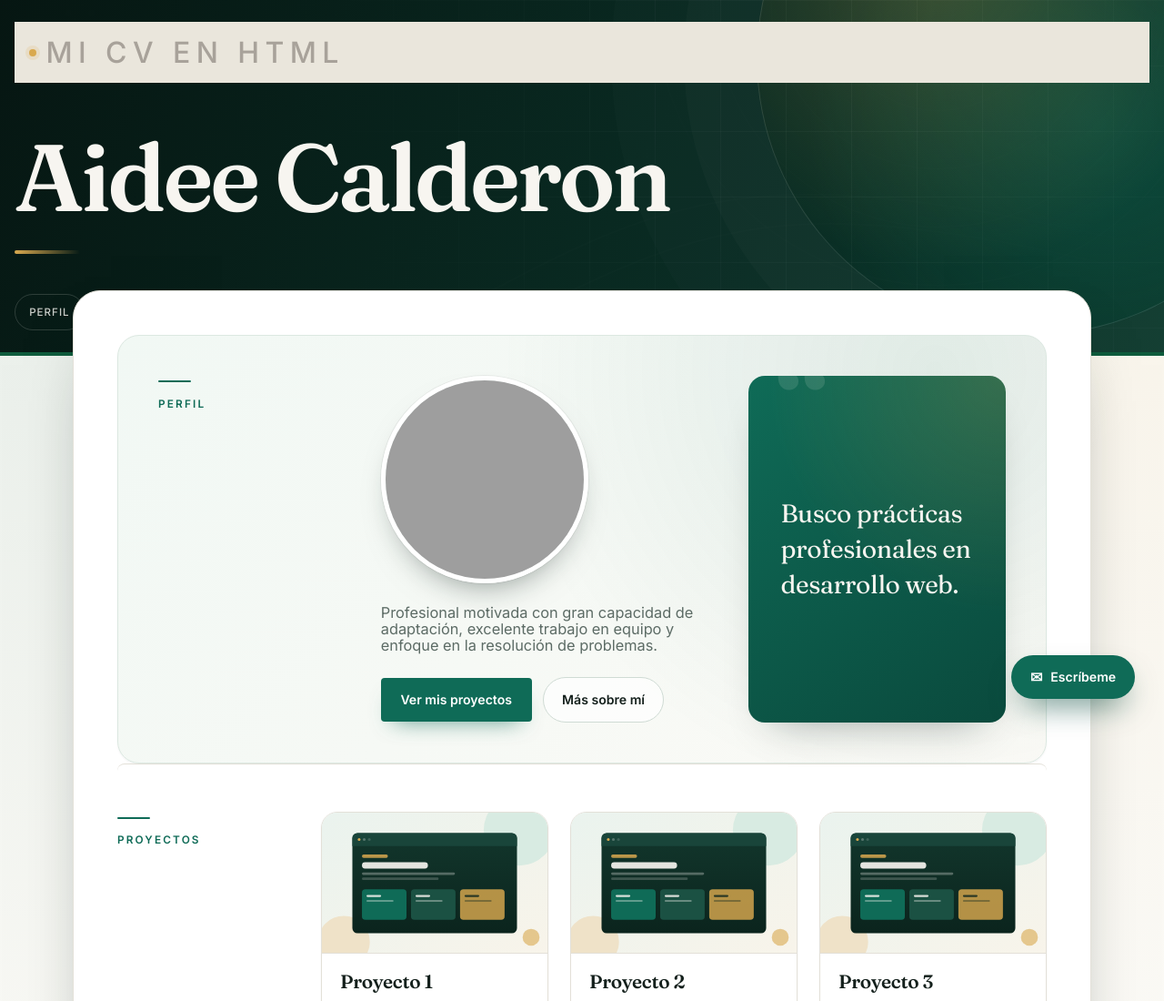
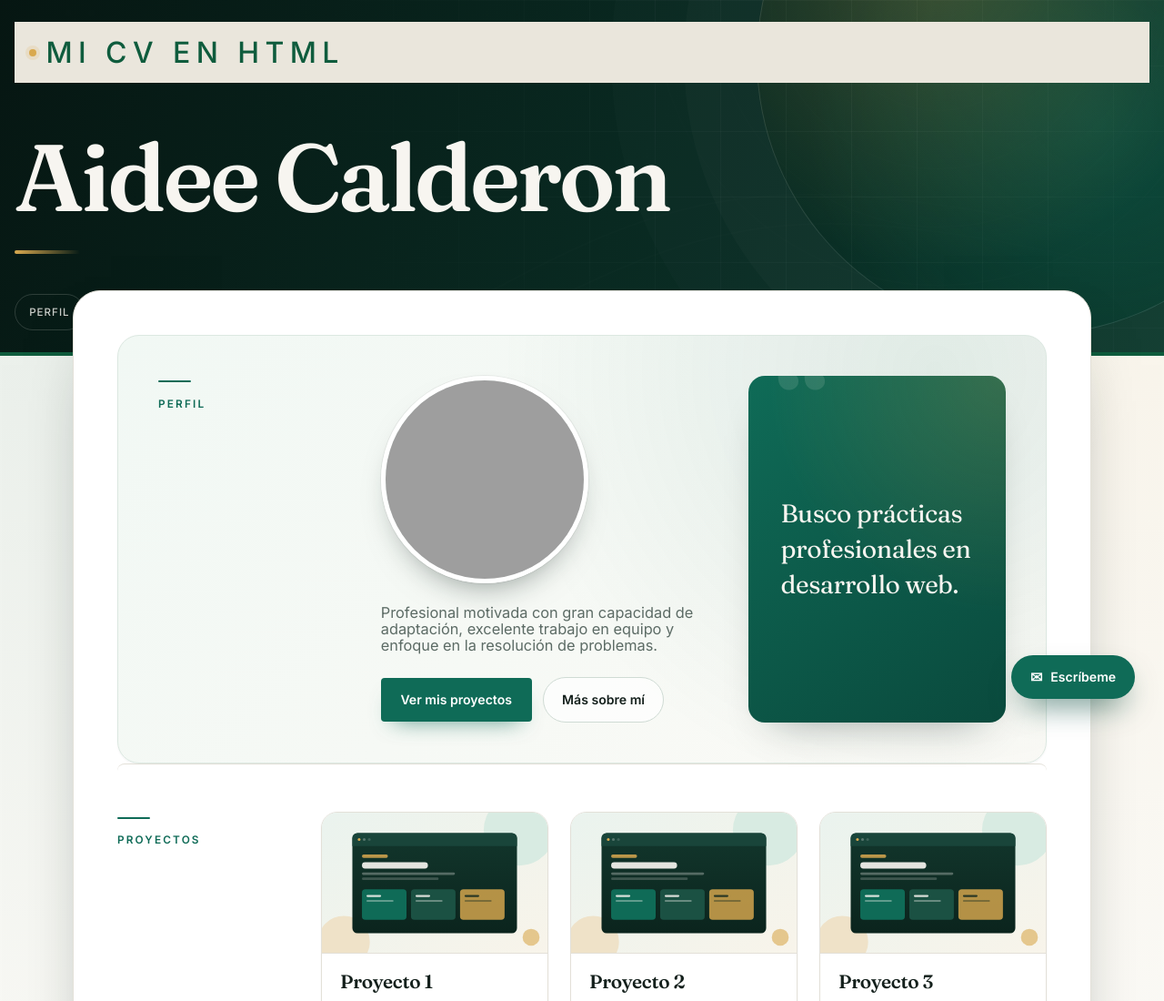
Before and after one commit to Aidee-val/cv., a plain HTML site: page index.html in a window 1280 px wide. Shown: the top 1100 px of the page at 91% size. Drawn offline with Linux system fonts and the light colour scheme; files that its build step writes are made by us from their sources; grey boxes are pictures that could not be loaded.

Commit message:
Falla 4: Se modifica el color

```diff
--- a/generated.css
+++ b/generated.css
@@ -18,7 +18,7 @@ header {
 
 .top-bar p {
   margin: 0;
-  color: #A8A29A;
+  color: #0F5C3D;
   font-size: 2rem;
 }
 
```
